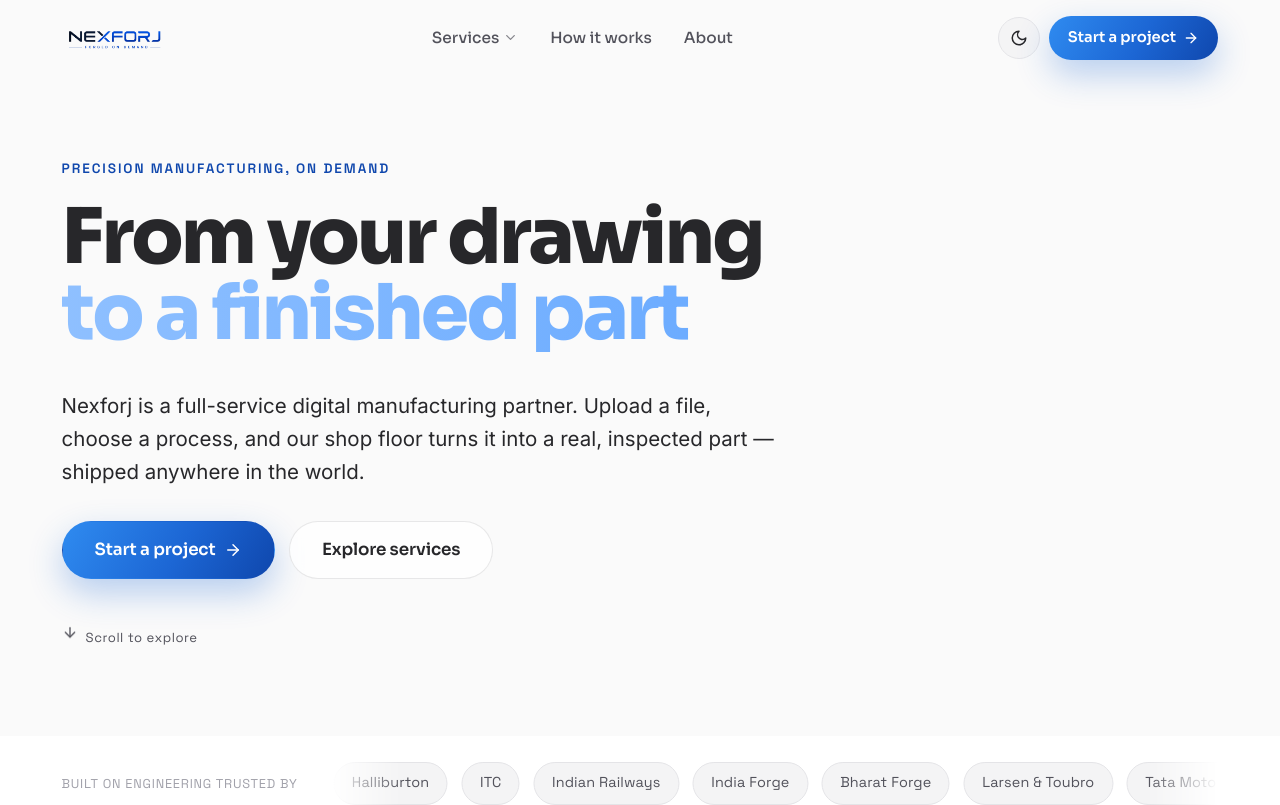
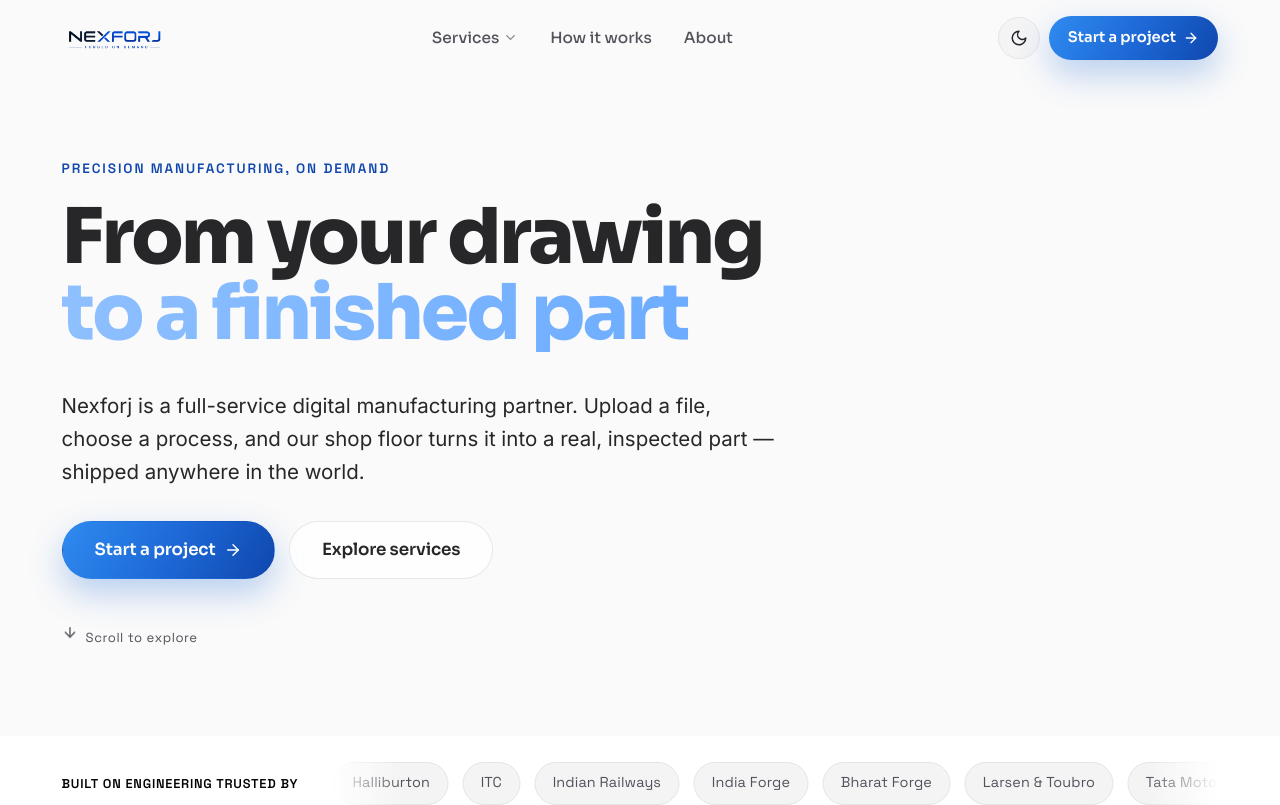
Before and after one commit to Laxman-dc/Nexforj, a React (Vite) app: page / in a window 1280 px wide. Shown: the top 805 px of the page. Built offline with nearby package versions, Linux system fonts and the light colour scheme.

Commit message:
homes line dark

```diff
--- a/src/pages/HomePage.css
+++ b/src/pages/HomePage.css
@@ -89,7 +89,8 @@
   font-size: 0.8rem;
   letter-spacing: 0.06em;
   text-transform: uppercase;
-  color: var(--text-faint);
+  color: #000;
+  font-weight: 600;
 }
 @media (max-width: 760px) { .home__trust-label { display: none; } }
 
```
